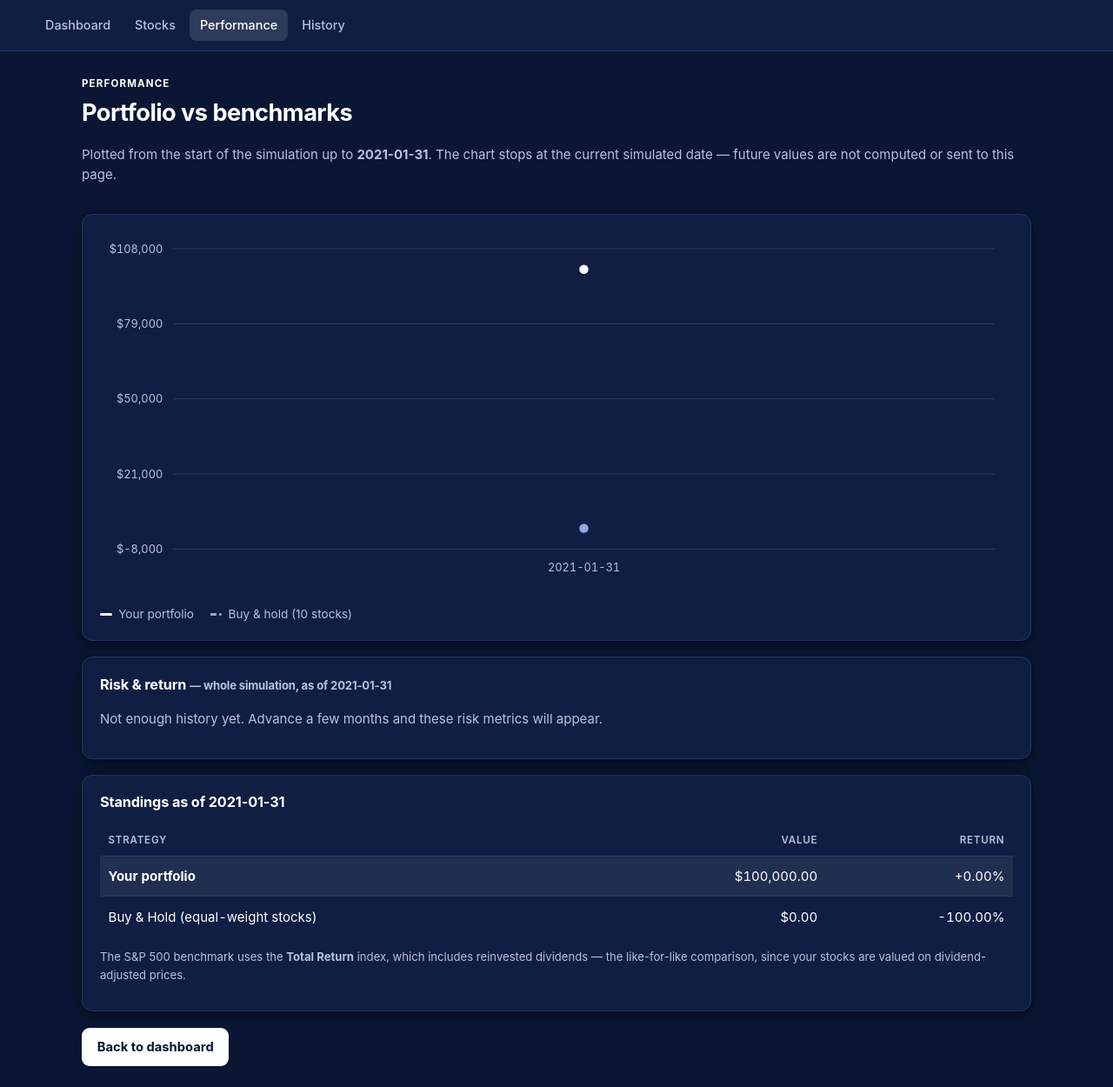
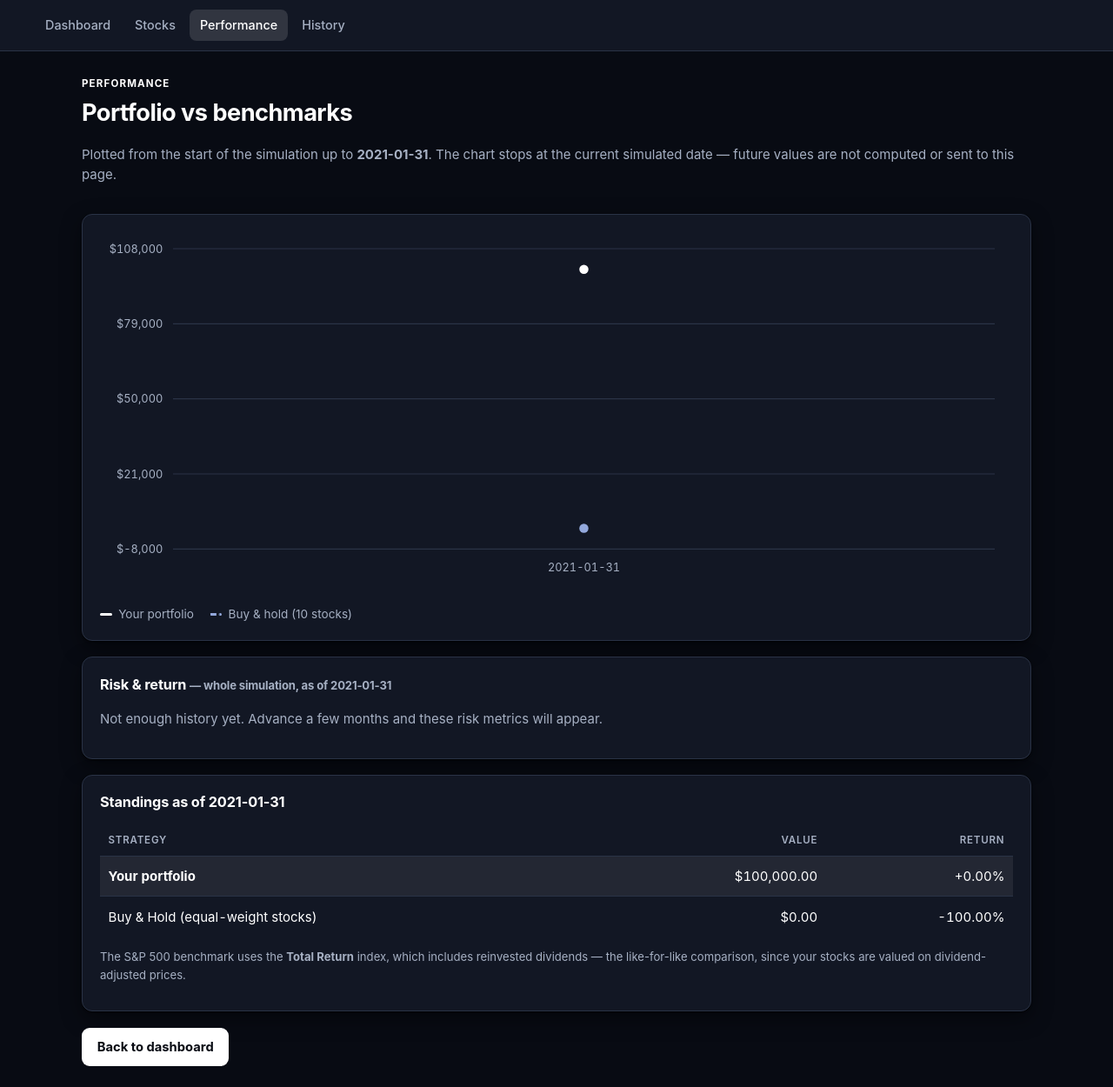
Before and after one commit to jaiveer28/ets-simulator, a Flask app: page /performance in a window 1280 px wide. Shown: the whole page at 87% size. Run offline with Flask 3, Linux system fonts and the light colour scheme; data comes from the database, SQL or seed files in the repository; data that the repository does not hold is empty.

Commit message:
Visual polish: darker slate theme, button hierarchy, 5-year timeline
- Darker desaturated slate palette (#080b13 page); white text ~20:1 contrast
- Buy = solid white primary; Advance = near-black secondary; Sell = outline
- Progress bar redesigned as a labelled 5-year timeline (Year X of 5 + year ticks)

Co-Authored-By: Claude Opus 4.8 <noreply@anthropic.com>

```diff
--- a/web/__init__.py
+++ b/web/__init__.py
@@ -160,6 +160,23 @@ def create_app(sim_db_path=None, market_db_path=None):
                              "gain_usd": gain, "gain_pct": gain_pct})
 
         needs_checkpoint = analytics.needs_year_checkpoint(engine)
+
+        # --- 5-year timeline data (derived from config, nothing hardcoded) ---
+        start_year = int(engine.config.start_date[:4])
+        end_year = int(engine.config.end_date[:4])
+        # Year boundary labels, e.g. 2021 .. 2026 (one past the last year).
+        year_ticks = list(range(start_year, end_year + 2))
+        total_years = end_year - start_year + 1
+        interval_no = engine.clock.current_index + 1
+        timeline = {
+            "year_ticks": year_ticks,
+            "total_years": total_years,
+            "year_no": engine.clock.current_year - start_year + 1,
+            # fraction of months completed -> completing 12 months lands the dot
+            # exactly on the next year's tick.
+            "progress_pct": interval_no / engine.clock.total_intervals * 100,
+        }
+
         return {
             "state": state,
             "holdings": holdings,
@@ -167,11 +184,12 @@ def create_app(sim_db_path=None, market_db_path=None):
             "marks": marks,
             "universe": [{"ticker": t, "name": engine.market.name_of(t),
                           "price": prices.get(t)} for t in engine.universe()],
-            "interval_no": engine.clock.current_index + 1,
+            "interval_no": interval_no,
             "total_intervals": engine.clock.total_intervals,
             "current_date": engine.current_date,
             "month_label": month_label(engine.current_date),
             "year": engine.clock.current_year,
+            "timeline": timeline,
             # A finished simulation is one with no next interval AND no
             # outstanding year to close.
             "is_finished": not engine.clock.has_next() and not needs_checkpoint,
--- a/web/static/style.css
+++ b/web/static/style.css
@@ -1,27 +1,29 @@
 /* ==========================================================================
-   ETS — navy & white theme
+   ETS — dark slate theme
    No framework, no CDN, no web fonts: fully self-contained and offline.
-   Palette: navy blue surfaces + white text + black shadows ONLY.
+   Palette: deep near-charcoal slate surfaces + white text + black shadows.
    The single exception is green/red, reserved strictly for gains/losses and
    success/error status — a functional signal, never decoration.
    ========================================================================== */
 
 :root{
-  --bg:#0a1633;              /* page: deep navy blue */
-  --surface:#0f1e42;         /* cards / panels */
-  --surface-2:#16295a;       /* raised rows, inputs */
+  --bg:#080b13;              /* page: deep near-charcoal slate */
+  --surface:#121724;         /* cards / panels: a clear step lighter than bg */
+  --surface-2:#1c2335;       /* raised rows, inputs */
   --ink:#ffffff;             /* primary text: white */
-  --ink-soft:#b7c2de;        /* secondary text: soft white (navy-tinted) */
-  --line:#26365f;            /* borders: navy */
-  --accent:#ffffff;          /* primary actions: white */
-  --accent-dark:#d7dff0;     /* white button hover */
-  --accent-ink:#0a1633;      /* navy text on a white button */
-  --up:#34d399;              /* gains (functional) */
-  --up-bg:rgba(52,211,153,.12);
+  --ink-soft:#a6b0c3;        /* secondary text: desaturated soft grey */
+  --line:#2a3346;            /* borders */
+  --accent:#ffffff;          /* PRIMARY action (Buy): solid white */
+  --accent-dark:#dbe1ec;     /* white button hover */
+  --accent-ink:#080b13;      /* dark text on a white button */
+  --secondary:#03060d;       /* SECONDARY action (Advance): near-black */
+  --secondary-hover:#0e131f;
+  --up:#3ddc84;              /* gains (functional) — slightly brighter for dark base */
+  --up-bg:rgba(61,220,132,.12);
   --down:#f87171;            /* losses (functional) */
   --down-bg:rgba(248,113,113,.12);
   --radius:12px;
-  --shadow:0 1px 2px rgba(0,0,0,.5), 0 6px 20px rgba(0,0,0,.35);
+  --shadow:0 1px 2px rgba(0,0,0,.6), 0 8px 24px rgba(0,0,0,.45);
 }
 
 *{box-sizing:border-box}
@@ -257,8 +286,8 @@ a{color:var(--accent)}
 /* ---------- chart (dark-readable) ---------- */
 .chart-wrap{width:100%;overflow-x:auto}
 .chart{width:100%;height:auto;display:block}
-.chart .grid{stroke:#26365f;stroke-width:1}
-.chart .axis-label{fill:#b7c2de;font-size:11px;
+.chart .grid{stroke:#2a3346;stroke-width:1}
+.chart .axis-label{fill:#a6b0c3;font-size:11px;
   font-family:inherit;font-variant-numeric:tabular-nums}
 .legend{display:flex;gap:1.15rem;flex-wrap:wrap;margin-top:.7rem;
   font-size:.85rem;color:var(--ink-soft)}
```
Also changed, not shown: other parts of web/static/style.css (+35 -8 lines), web/templates/dashboard.html (+26 -3 lines).
